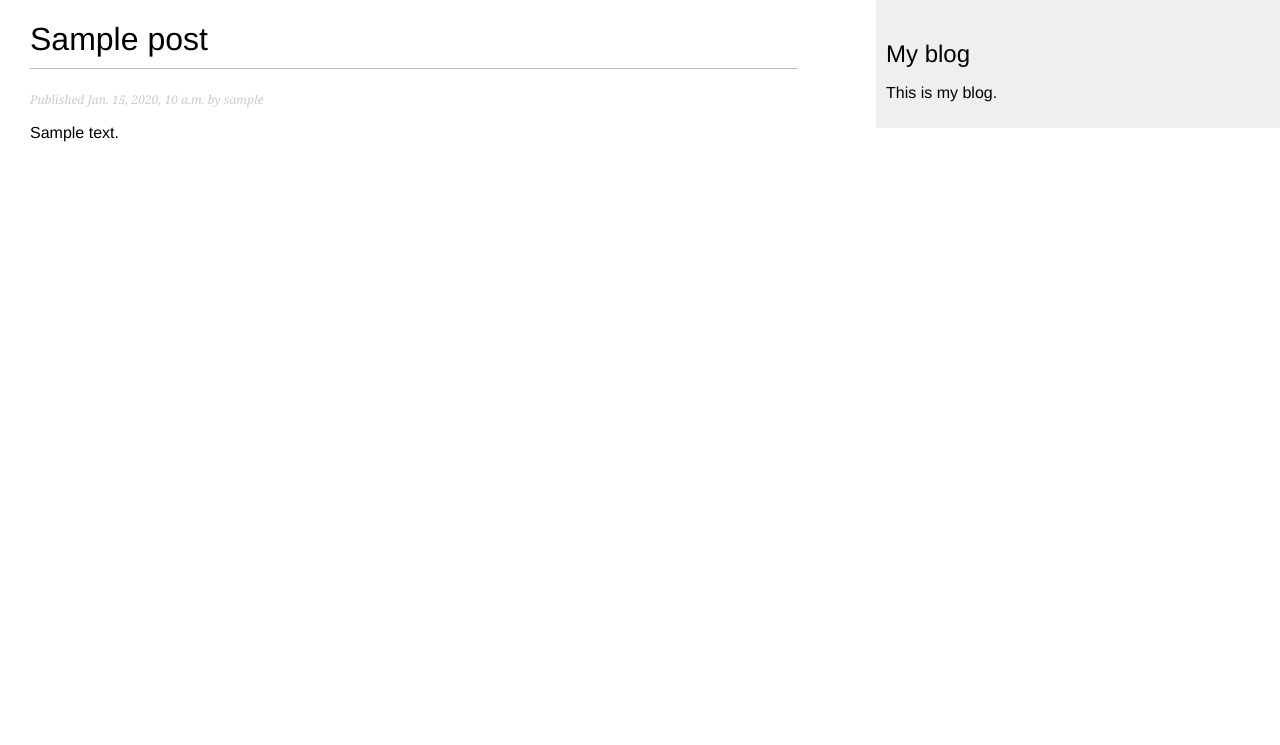
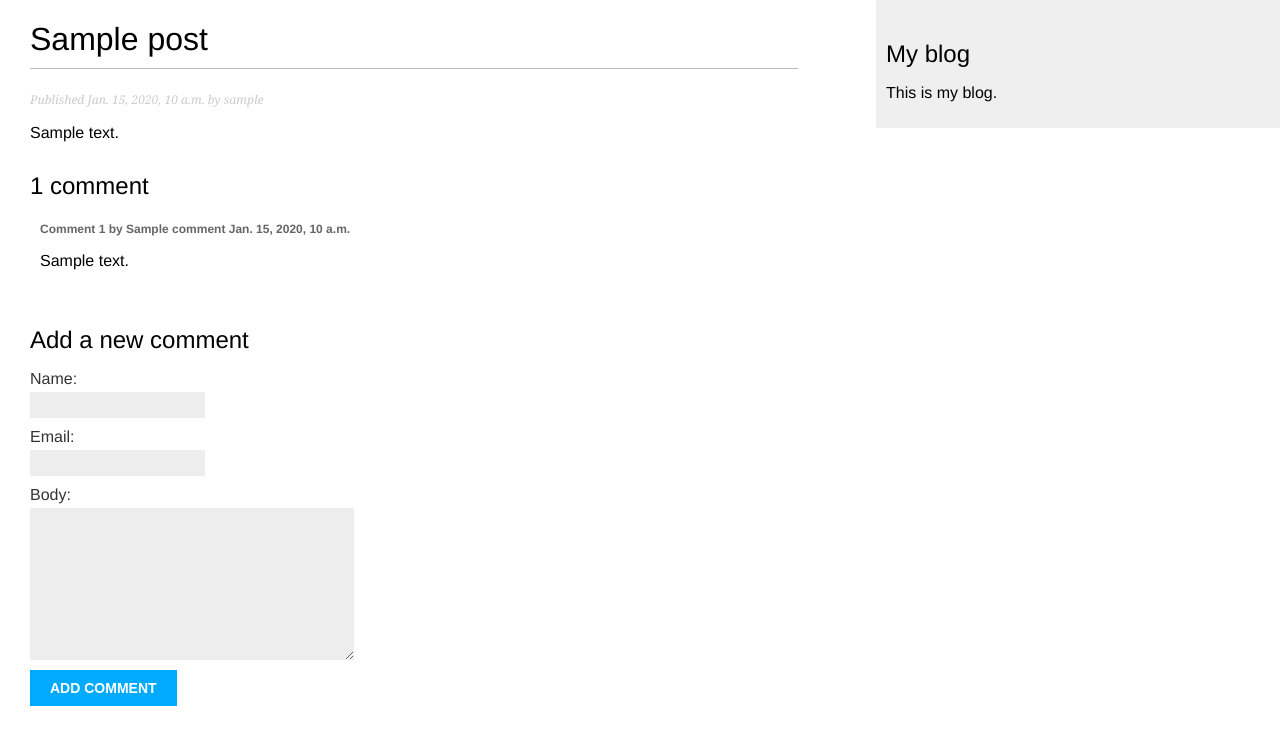
Before and after one commit to suman03-en/Blog-site, a Django app: a page that uses blog/templates/blog/post/detail.html in a window 1280 px wide. Shown: the top 745 px of the page. Run offline with Django 5.2, Linux system fonts and the light colour scheme; tables that the repository leaves empty hold one stand-in row (values such as "Sample post").

Commit message:
feat: Comment

```diff
--- /dev/null
+++ b/blog/forms.py
@@ -0,0 +1,7 @@
+from django import forms
+from .models import Comment
+
+class CommentForm(forms.ModelForm):
+    class Meta:
+        model = Comment
+        fields = ['name','email','body']
--- a/blog/templates/blog/post/detail.html
+++ b/blog/templates/blog/post/detail.html
@@ -8,4 +8,23 @@
         Published {{post.publish}} by {{post.author}}
     </p>
     {{post.body|linebreaks}}
+
+    {% with comments.count as total_comments %}
+        <h2>
+            {{total_comments}} comment{{total_comments|pluralize}}
+        </h2>
+    {% endwith %}
+
+    {% for comment in comments %}
+    <div class="comment">
+      <p class="info">
+        Comment {{ forloop.counter }} by {{ comment.name }}
+        {{ comment.created }}
+      </p>
+      {{ comment.body|linebreaks }}
+    </div>
+    {% empty %}
+    <p>There are no comments.</p>
+    {% endfor %}
+    {% include "blog/post/includes/comment_form.html" %}
 {% endblock content %}
--- /dev/null
+++ b/blog/templates/blog/post/includes/comment_form.html
@@ -0,0 +1,6 @@
+<h2>Add a new comment</h2>
+<form action="{% url "blog:post_comment" post.id %}" method="post">
+    {{form.as_p}}
+    {% csrf_token %}
+    <p><input type="submit" value="Add comment"></p>
+</form>
--- a/blog/urls.py
+++ b/blog/urls.py
@@ -9,4 +9,5 @@ urlpatterns = [
          views.post_detail,
          name='post_detail'
          ),
+    path('<int:post_id>/comment/',views.post_comment,name='post_comment'),
 ]
--- a/blog/views.py
+++ b/blog/views.py
@@ -1,6 +1,8 @@
 from django.core.paginator import EmptyPage,PageNotAnInteger,Paginator
 from django.shortcuts import render,get_object_or_404
 from django.http import Http404
+from django.views.decorators.http import require_POST
+from .forms import CommentForm
 from .models import Post
 
 def post_list(request):
@@ -32,8 +34,40 @@ def post_detail(request,year,month,day,post):
         )
     except Post.DoesNotExist:
         raise Http404("No post found.")
+
+    comments = post.comments.filter(active=True)
+    form = CommentForm()
     return render(
         request,
         'blog/post/detail.html',
-        {'post':post}
+        {
+         'post':post,
+         'form':form,
+         'comments':comments
+
+        }
     )
+
+@require_POST
+def post_comment(request,post_id):
+    post = get_object_or_404(
+        Post,
+        id = post_id,
+        status = Post.Status.PUBLISHED
+    )
+    comment = None
+    form = CommentForm(data=request.POST)
+    if form.is_valid():
+        comment = form.save(commit=False)
+        comment.post=post
+        comment.save()
+
+    return render(
+        request,
+        'blog/post/comment.html',
+        {
+            'post':post,
+            'form':form,
+            'comment':comment
+        }
+    )
```
Also changed, not shown: blog/admin.py (+7 -1 lines), blog/templates/blog/post/comment.html (added, +12 -0 lines).
